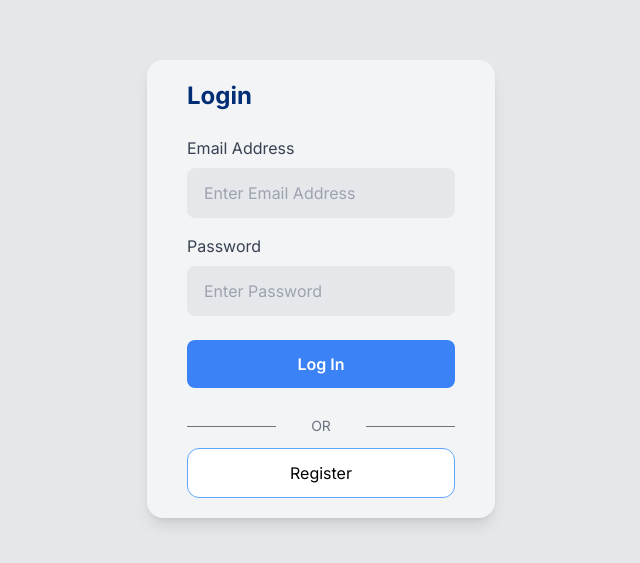
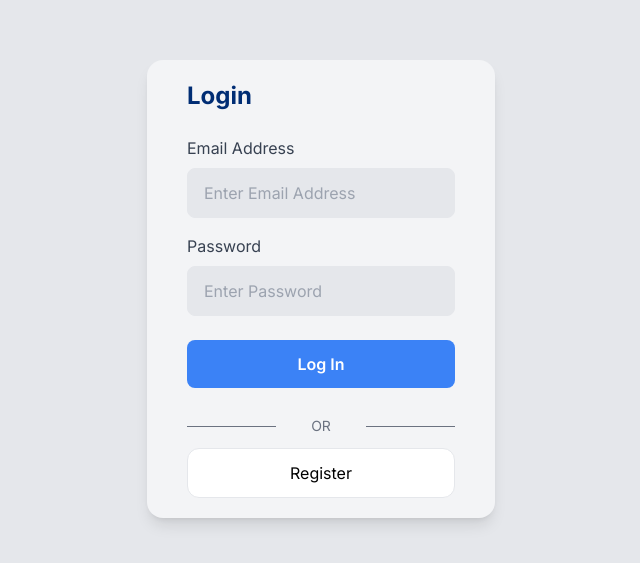
Before and after one commit to bexy65/dashboard12, a Next.js app: page /login in a window 1280 px wide. Shown: the part 111-674 px from the top of the page, without its empty margins (319-959 px from the left). Built offline with nearby package versions, Linux system fonts and the light colour scheme.

Commit message:
make all register buttons looks same, UI

```diff
--- a/app/components/login/Login.tsx
+++ b/app/components/login/Login.tsx
@@ -64,7 +64,7 @@ function LoginInputs() {
       <div className="flex justify-center items-center mt-3">
         <Link
           href={"/register"}
-          className="w-full p-3 text-center bg-white border rounded-xl hover:scale-105 duration-300 border-blue-400"
+          className="w-full p-3 text-center bg-white border rounded-xl  hover:border-blue-700"
         >
           Register
         </Link>
```
